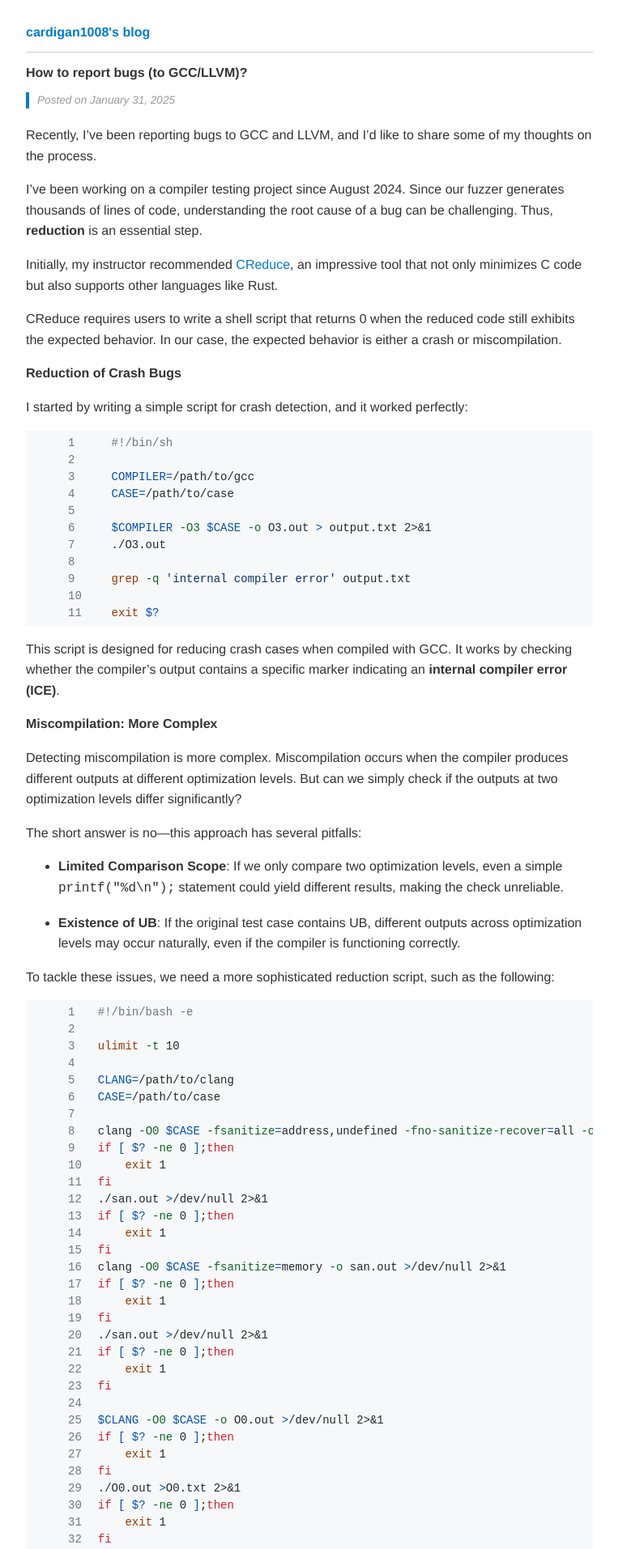
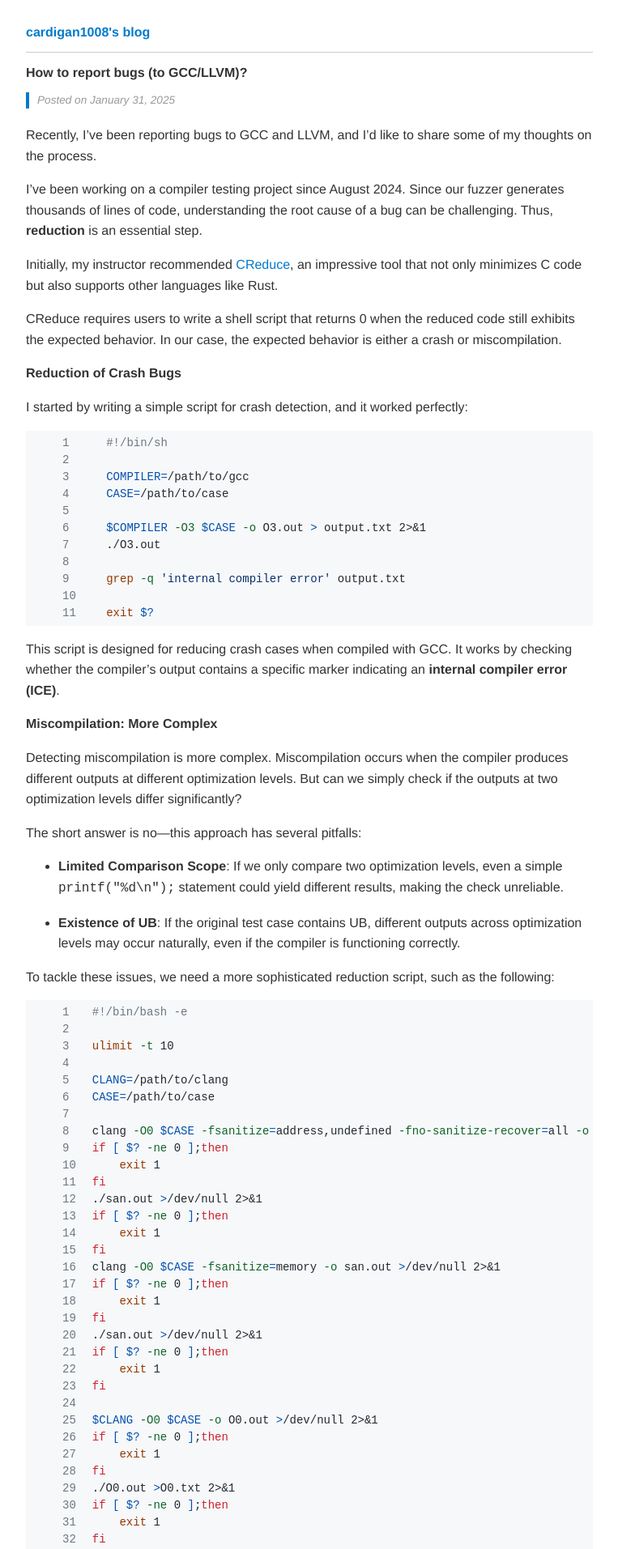
Before and after one commit to cardigan1008/cardigan1008.github.io, a Jekyll site: the page built from _posts/2025-01-31-how-to-report-compiler-bugs.md, in a window 1280 px wide. Shown: the top 1913 px of the page at 81% size, without its empty margins (258-1021 px from the left). Built offline with Jekyll 4.4.1, drawn with Linux system fonts in a browser that asks for light colours.

Commit message:
adjust md format

```diff
--- a/assets/css/syntax.css
+++ b/assets/css/syntax.css
@@ -10,8 +10,12 @@
   color: #888;
   text-align: right;
   font-size: 12px;
-  padding-right: 10px;
+  padding-right: 8px;
+  width: 2em;
   user-select: none;
+}
+.highlight .code {
+  padding-left: 8px;
 }
 .highlight pre {
   margin: 0;
@@ -22,9 +26,10 @@ pre.highlight {
   white-space: pre-wrap !important;
   word-wrap: break-word !important;
   overflow-x: auto;
-  padding-left: 3em;
+  padding-left: 2.5em;
   position: relative;
 }
+
 .highlight, .highlight .w {
   color: #24292f;
   background-color: #f6f8fa;
```
